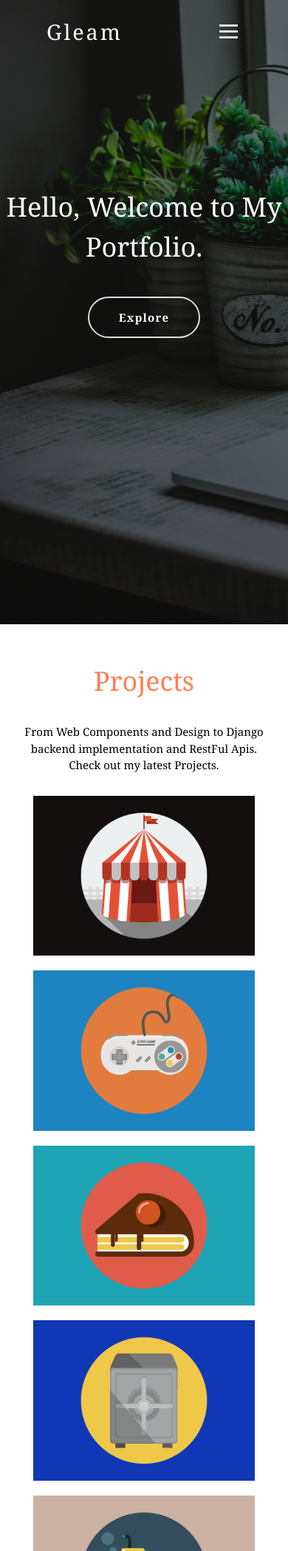
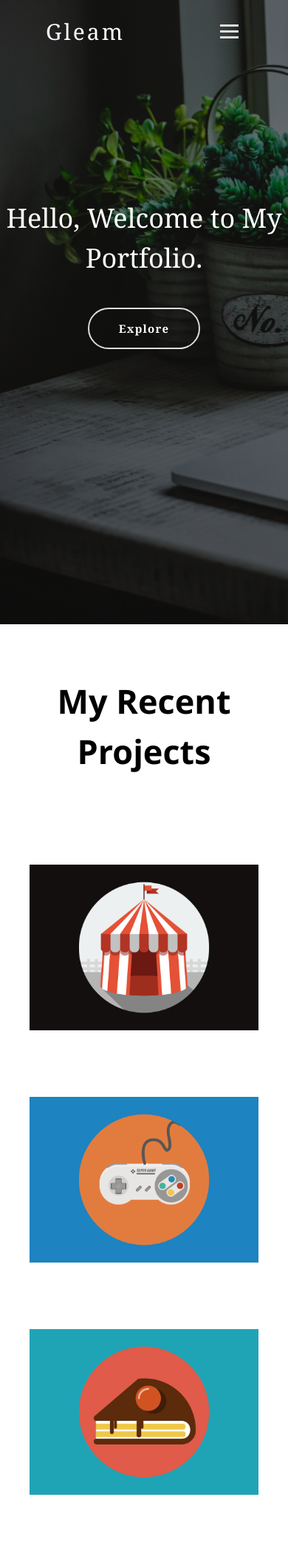
Before and after one commit to MbuguaGeorge/MbuguaGeorge.github.io, a PHP site: page / in a window 390 px wide; the page is wider, and only the part inside the window is pictured. Shown: the top 2097 px of that part at 74% size. Run offline with PHP 8.4, Linux system fonts and the light colour scheme.

Commit message:
first commit

```diff
--- a/css/style.css
+++ b/css/style.css
@@ -4,7 +4,7 @@
     width: extend-to-zoom;
 }
 html {
-    font-size: 90%;
+    font-size: 62.5;
     box-sizing: border-box;
     margin: 0;
     scroll-behavior: smooth;
@@ -28,6 +28,7 @@ nav{
     align-items: center;
     width: 100%;
     position: fixed;
+    z-index: 1;
 }
 nav .logo{
     color: white;
@@ -35,6 +36,7 @@ nav .logo{
     font-weight: 300;
     font-size: 2rem;
     letter-spacing: 0.2rem;
+
 }
 nav ul{
     display: flex;
@@ -99,7 +101,7 @@ nav a:hover{
     background-color: #ddd;
     padding: 80px;
 }
-.portfolio{
+/* .portfolio{
     text-align: center;
     padding: 50px;
 }
@@ -124,7 +126,124 @@ nav a:hover{
 .desc{
     font-family: Cambria, Cochin, Georgia, Times, 'Times New Roman', serif;
     text-align: justify;
+} */
+
+
+
+/* now edwin */
+.projects__heading {
+    font-size: 3rem;
+    font-weight: 600;
+    text-align: center;
+    padding-top: 3rem; }
+    @media only screen and (max-width: 56.25em) {
+      .projects__heading {
+        padding-top: 4rem; } }
+
+  .projects__container {
+    display: flex;
+    justify-content: space-evenly;
+    flex-wrap: wrap;
+    background-color: white;
+    margin-top: 5rem; }
+    @media only screen and (max-width: 56.25em) {
+      .projects__container {
+        margin-top: 3rem; } }
+
+  .projects__card {
+
+    max-width: 28rem;
+    /* border-radius: 1.5rem; */
+    margin-top: 4rem;
+    position: relative;
+    /* color: #fff; */
+    overflow: hidden;
+
+
+    /* box-shadow: 0 -0.5rem 10px rgba(0, 0, 0, 0.1);  */
 }
+    .projects__card::before {
+      content: "";
+      position: absolute;
+      /* left: 0;
+      top: -0.5rem; */
+      width: 100%;
+      height: 100%;
+
+      /* background-color: white; */
+      opacity: 0.4; }
+
+  .projects__img {
+    height: 100%;
+    width: 100%;
+    /* border-radius: 1.5rem; */
+    /* transform: scale(1); */
+    overflow: hidden;
+
+    transition: all 0.45s ease-in-out;
+}
+
+  .projects__description {
+    display: none;
+    flex-direction: column;
+    justify-content: center;
+    align-items: center;
+    position: absolute;
+    width: 100%;
+    height: 100%;
+    top: 50%;
+    left: 50%;
+    transform: translate(-50%, -50%);
+
+}
+
+  .projects__name {
+    font-size: 2rem; }
+
+  .projects__detail {
+    font-size: 1.5rem;
+    text-align: center;
+    margin: 0 1rem 0 1rem;
+}
+.projects__card:hover .overlay {
+    opacity: .4;
+
+}
+
+  .projects__card:hover .projects__description {
+    display: flex;
+
+    /* transition: all 0.45s ease-in-out; */
+    z-index: 5; }
+
+  .projects__card:hover .projects__img {
+    transform: scale(1.2);
+
+}
+
+  .projects__card .overlay {
+    overflow: hidden;
+    position: absolute;
+    left: 0;
+    top: 0;
+    width: 100%;
+    height: 100%;
+    background-color: white;
+    opacity: 0;
+    /* border-radius: 1.5rem; */
+    transition: all 0.45s ease-in-out;
+}
+/* .projects {
+    height: 100%;
+    overflow-x: hidden;
+    padding-bottom: 8rem;
+    background-color: #fff;
+    color: white;
+    border-bottom: var(--line);
+    box-shadow: 0px -8px 10px 0px rgba(0, 0, 0, 0.1); }
+    @media only screen and (max-width: 37.5em) {
+      .projects {
+        padding-bottom: 4rem; } } */
 .about-me h1{
     margin-bottom: 15px;
 }
--- a/index.html
+++ b/index.html
@@ -32,12 +32,12 @@
                 </div>
             </div>
         </div>
-        <div class="container" id="Project">
+        <!-- <div class="container" id="Project">
             <div class="portfolio">
                 <div class="resume">
                     <h1>Projects</h1>
                     <p>From Web Components and Design to Django backend implementation and RestFul Apis. Check out my latest Projects.</p>
-                    <card>
+
                         <ul>
                             <li>
                                 <img src="images/circus.png" width=300/>
@@ -50,10 +50,128 @@
                             <li><img src="images/submarine.png" width=300/></li>
                             <li><img src="images/cabin.png" width=300/></li>
                         </ul>
-                    </card>
+
                 </div>
             </div>
-        </div>
+        </div> -->
+
+        <!-- now edwin -->
+        <div class="projects" id="portfolio">
+            <h3 class="projects__heading">My Recent Projects</h3>
+            <div class="projects__container">
+              <div class="projects__card">
+                <figure>
+                  <img
+                    class="projects__img"
+                    alt="Rain falling on plant image."
+                    src="images/circus.png"
+                  />
+                  <figcaption class="projects__description">
+                    <h3 class="projects__name">Search local</h3>
+                    <p class="projects__detail">
+                      Built with React, Typescript, styled-components and Yelp
+                      graphql api
+                    </p>
+                  </figcaption>
+                  <div class="overlay"></div>
+                </figure>
+              </div>
+
+              <div class="projects__card">
+                <figure>
+                  <img
+                    class="projects__img"
+                    alt="Rain falling on plant image."
+                    src="images/game.png"
+                  />
+                  <figcaption class="projects__description">
+                    <h3 class="projects__name">Yelp api Proxy server</h3>
+                    <p class="projects__detail">
+                      Built with Node.js, Express, graphql-request
+                    </p>
+                  </figcaption>
+                  <div class="overlay"></div>
+                </figure>
+              </div>
+
+              <div class="projects__card">
+                <figure>
+                  <img
+                    class="projects__img"
+                    alt="Vegetables image."
+                    src="images/cake.png"
+                  />
+                  <figcaption class="projects__description">
+                    <h3 class="projects__name">YumRecipes</h3>
+                    <p class="projects__detail">
+                      A recipe finder app built with React, Redux, Bootstrap4
+                    </p>
+                  </figcaption>
+                  <div class="overlay"></div>
+                </figure>
+              </div>
+
+              <div class="projects__card">
+                <figure>
+                  <img
+                    class="projects__img"
+                    alt="Pokeball image."
+                    src="images/safe.png"
+                  />
+                  <figcaption class="projects__description">
+                    <h3 class="projects__name">Pokedex app</h3>
+                    <p class="projects__detail">
+                      Pokedex CRUD app built with React, Redux, Ant Design
+                    </p>
+                  </figcaption>
+                  <div class="overlay"></div>
+                </figure>
+              </div>
+
+              <div class="projects__card">
+                <figure>
+                  <img
+                    class="projects__img"
+                    alt="Pokeball image."
+                    src="images/submarine.png"
+                  />
+                  <figcaption class="projects__description">
+                    <h3 class="projects__name">Pokedex server</h3>
+                    <p class="projects__detail">
+                      Pokedex CRUD api server built with Node.js, Express.js,
+                      MongoDB, Mongoose
+                    </p>
+                  </figcaption>
+                  <div class="overlay"></div>
+                </figure>
+              </div>
+
+              <div class="projects__card">
+                <figure>
+                  <img
+                    class="projects__img"
+                    alt="Laptop image"
+                    src="images/cabin.png"
+                  />
+                  <figcaption class="projects__description">
+                    <h3 class="projects__name">Portfolio</h3>
+                    <p class="projects__detail">
+                      Personal Portfolio made with React, Material-UI
+                    </p>
+
+                  </figcaption>
+                  <div class="overlay"></div>
+                </figure>
+              </div>
+            </div>
+
+
+
+
+
+
+
+
         <div class="container" id="About">
             <div class="about">
                 <div class="about-me">
```
